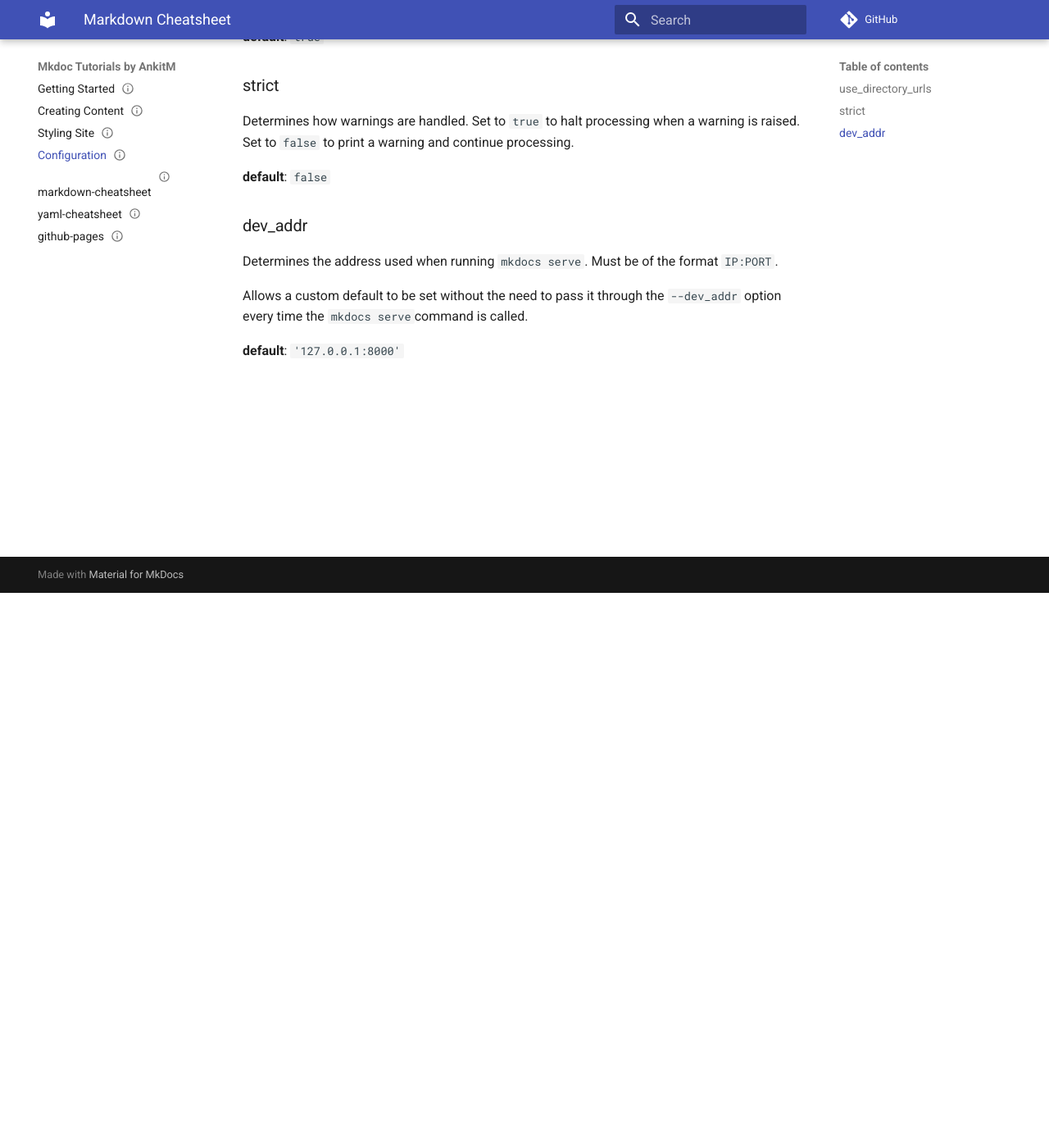
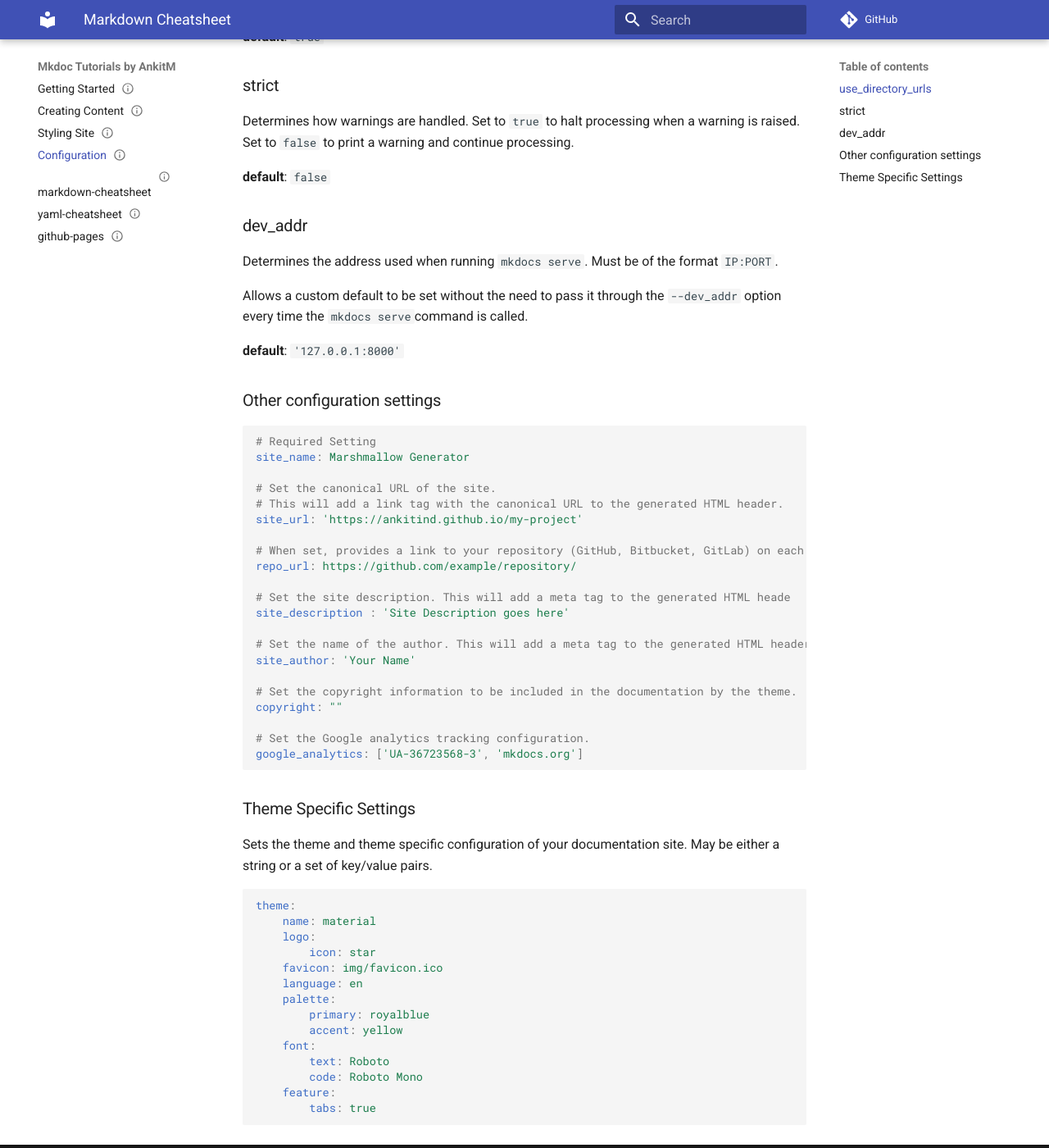
Before and after one commit to amdgd/mkdocs-tutorial, an MkDocs documentation site: the page built from docs/configuration.md, in a window 1280 px wide and 1400 px high, scrolled down 677 px. Shown: the whole window at 82% size. Built offline with MkDocs 1.6.1 and Material for MkDocs 9.7.7, drawn with Linux system fonts in a browser that asks for light colours; comment, search, counter and statistics services are not loaded.

Commit message:
👌 IMPROVE: Improve requirements.txt

````diff
--- a/docs/configuration.md
+++ b/docs/configuration.md
@@ -42,3 +42,56 @@ Determines the address used when running `mkdocs serve`. Must be of the format `
 Allows a custom default to be set without the need to pass it through the `--dev_addr` option every time the `mkdocs serve`command is called.
 
 **default**: `'127.0.0.1:8000'`
+
+
+
+### Other configuration settings
+
+```yaml
+# Required Setting
+site_name: Marshmallow Generator
+
+# Set the canonical URL of the site.
+# This will add a link tag with the canonical URL to the generated HTML header.
+site_url: 'https://ankitind.github.io/my-project'
+
+# When set, provides a link to your repository (GitHub, Bitbucket, GitLab) on each page.
+repo_url: https://github.com/example/repository/
+
+# Set the site description. This will add a meta tag to the generated HTML heade
+site_description : 'Site Description goes here'
+
+# Set the name of the author. This will add a meta tag to the generated HTML header.
+site_author: 'Your Name'
+
+# Set the copyright information to be included in the documentation by the theme.
+copyright: ""
+
+# Set the Google analytics tracking configuration.
+google_analytics: ['UA-36723568-3', 'mkdocs.org']
+```
+
+
+
+
+
+### Theme Specific Settings
+
+Sets the theme and theme specific configuration of your documentation site. May be either a string or a set of key/value pairs.
+
+```yaml
+theme:
+    name: material
+    logo:
+        icon: star
+    favicon: img/favicon.ico
+    language: en
+    palette:
+        primary: royalblue
+        accent: yellow
+    font:
+        text: Roboto
+        code: Roboto Mono
+    feature:
+        tabs: true
+```
--- a/mkdocs.yml
+++ b/mkdocs.yml
@@ -14,6 +14,9 @@ nav:
 
 theme:
     name: material
+    favicon: img/favicon.ico
+
+
 
 # theme:
 #     name: material
@@ -34,6 +37,8 @@ markdown_extensions:
     - codehilite
     - markdown_include.include
 
+
+
 # extra_css:
 #     - extra_css.css
 
````
Also changed, not shown: docs/extensions-and-plugins.md (added, +100 -0 lines), docs/styling-site.md (+2 -0 lines), requirements.txt (+4 -23 lines).
